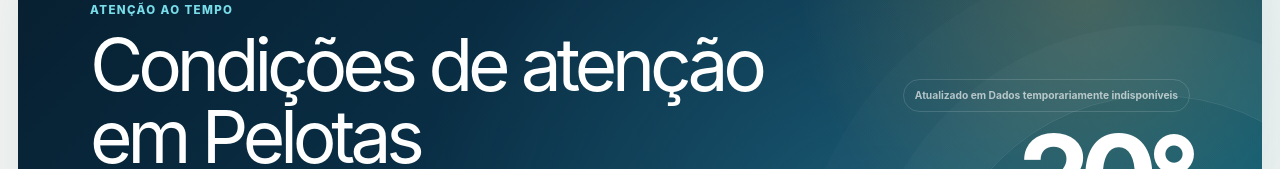
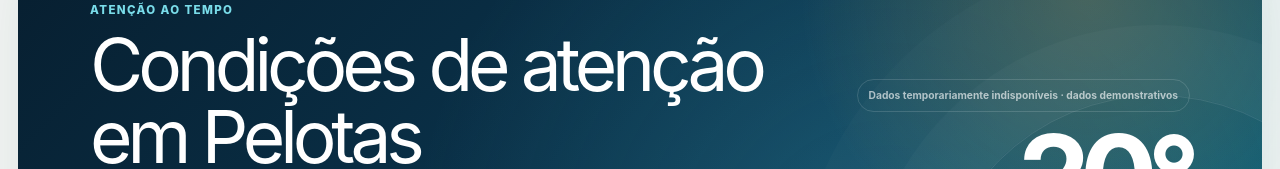
Before and after one commit to agenciamobi/tempopelotas, a Next.js app: page /alertas in a window 1280 px wide. Shown: the part 180-349 px from the top of the page. Built offline with nearby package versions, Linux system fonts and the light colour scheme; no server answers.

Commit message:
feat: exibir fonte atual nas páginas de previsão

```diff
--- a/components/forecast-page-shell.tsx
+++ b/components/forecast-page-shell.tsx
@@ -36,7 +36,7 @@ export function ForecastPageShell({
             <p>{description}</p>
           </div>
           <div className="topic-hero-status" aria-label="Tempo agora em Pelotas">
-            <span>Atualizado em {weather.current.updatedAt}</span>
+            <span>{weather.current.updatedAt} · {weather.current.source.name}</span>
             <strong>{weather.current.temperature}°</strong>
             <small>{weather.current.condition}</small>
           </div>
```
